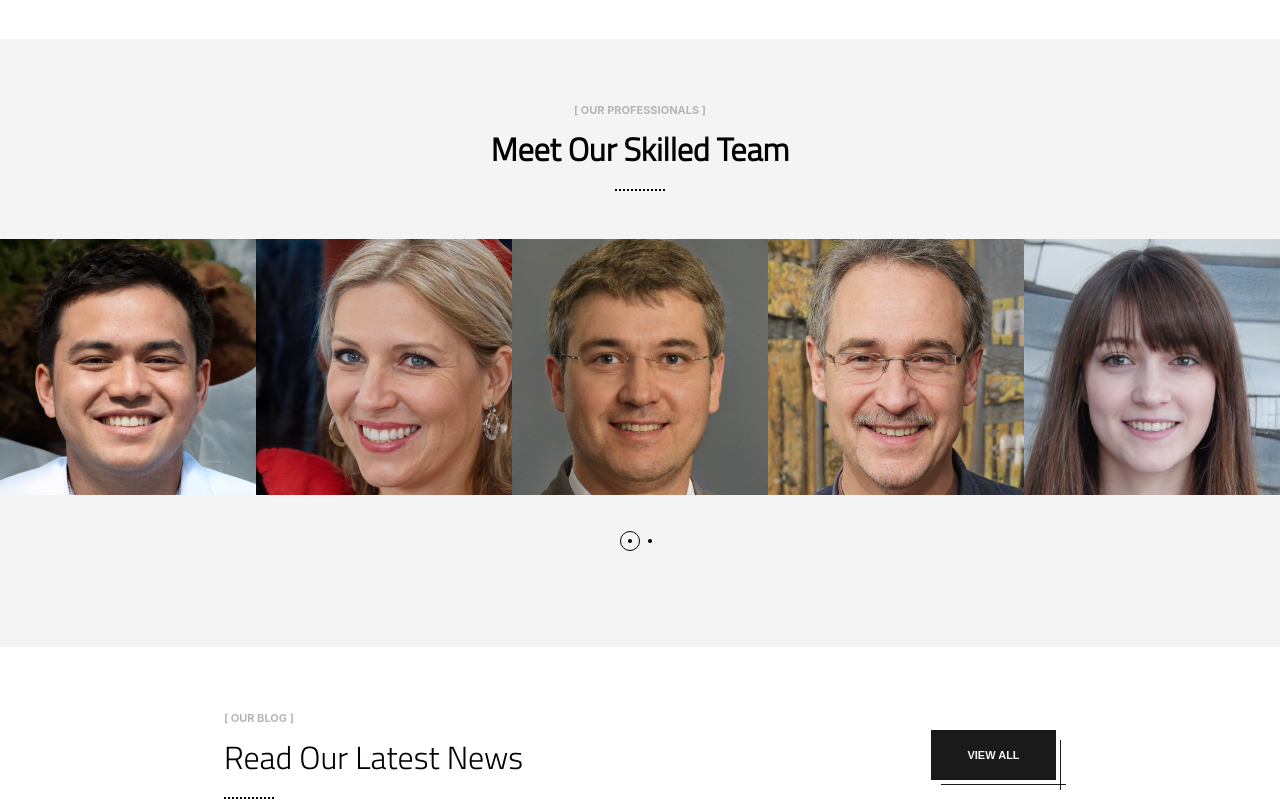
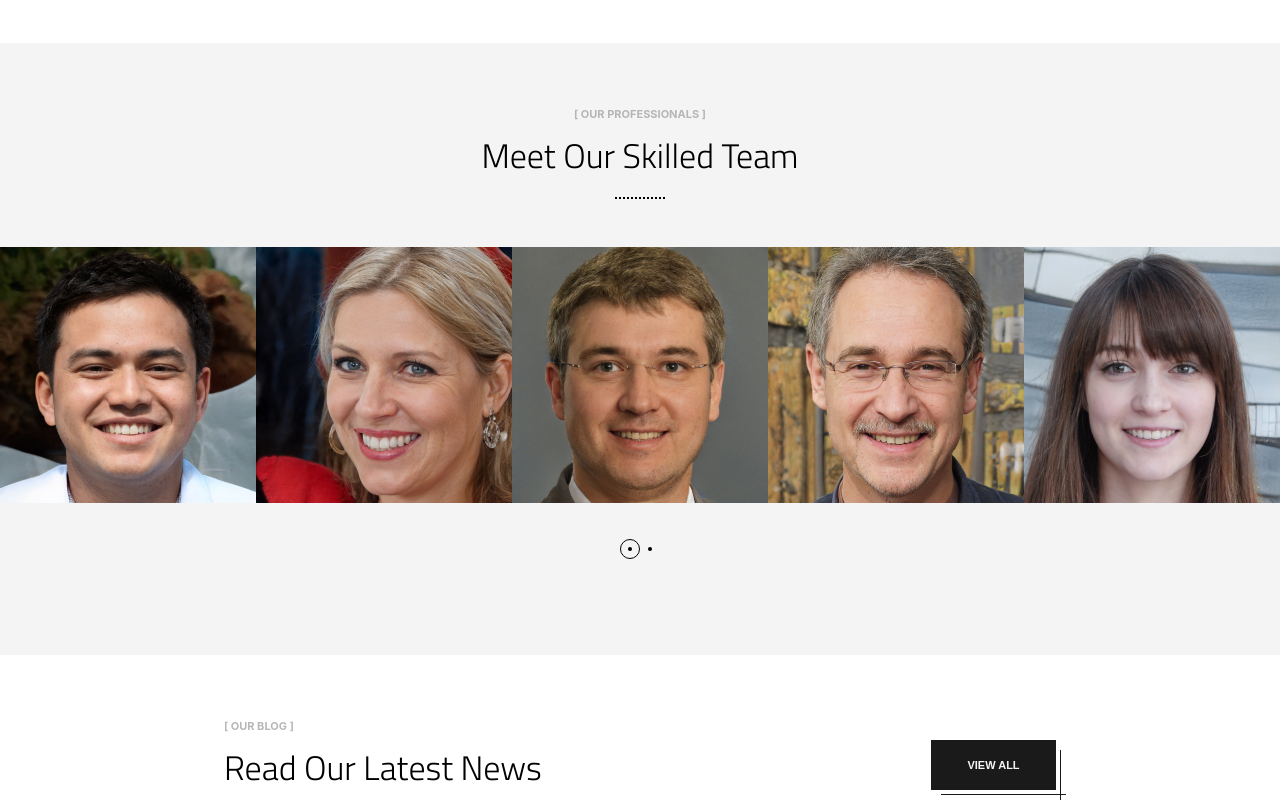
Before and after one commit to SharjeelSIqbal/headwire-assessment, a React (Create React App) app: page / in a window 1280 px wide. Shown: the part 1740-2542 px from the top of the page. Built offline with nearby package versions, Linux system fonts and the light colour scheme; a web font is replaced by a local one.

Commit message:
changed subheading styling by adding a font-size and a general font-weight changed the meet our skilled professional section heading to match the rest of headings

```diff
--- a/src/components/blog-posts.jsx
+++ b/src/components/blog-posts.jsx
@@ -8,7 +8,7 @@ const Blog = () => (
       <div className="flex space-between align-center">
         <div className='column'>
           <BracketHeading> OUR BLOG </BracketHeading>
-          <SectionSubHeading className='medium'>Read Our Latest News</SectionSubHeading>
+          <SectionSubHeading className='section-heading'>Read Our Latest News</SectionSubHeading>
           <div className='border-dotted' />
         </div>
         <button className='blog-button relative'>
--- a/src/components/meet-our-team.jsx
+++ b/src/components/meet-our-team.jsx
@@ -8,7 +8,7 @@ const MeetOurTeam  = () => {
       <div className='column-center g-3'>
         <div className='column-center'>
           <BracketHeading> OUR PROFESSIONALS </BracketHeading>
-          <SectionSubHeading>Meet Our Skilled Team</SectionSubHeading>
+          <SectionSubHeading className='section-heading'>Meet Our Skilled Team</SectionSubHeading>
           <div className="border-dotted" />
         </div>
         <TeamContainer />
--- a/src/css/layout.css
+++ b/src/css/layout.css
@@ -39,10 +39,6 @@
   font-weight: lighter;
 }
 
-.medium {
-  font-weight: normal;
-}
-
 .gray-text {
   color: #A7A6A6;
 }
@@ -50,6 +46,8 @@
 .white-text {
   color: whitesmoke;
 }
+
+
 
 /* Margin and Padding */
 
@@ -335,6 +333,7 @@ width: 25%;
 }
 
 .section-heading {
+  font-size: 34px;
   font-weight: 400;
 }
 
```
